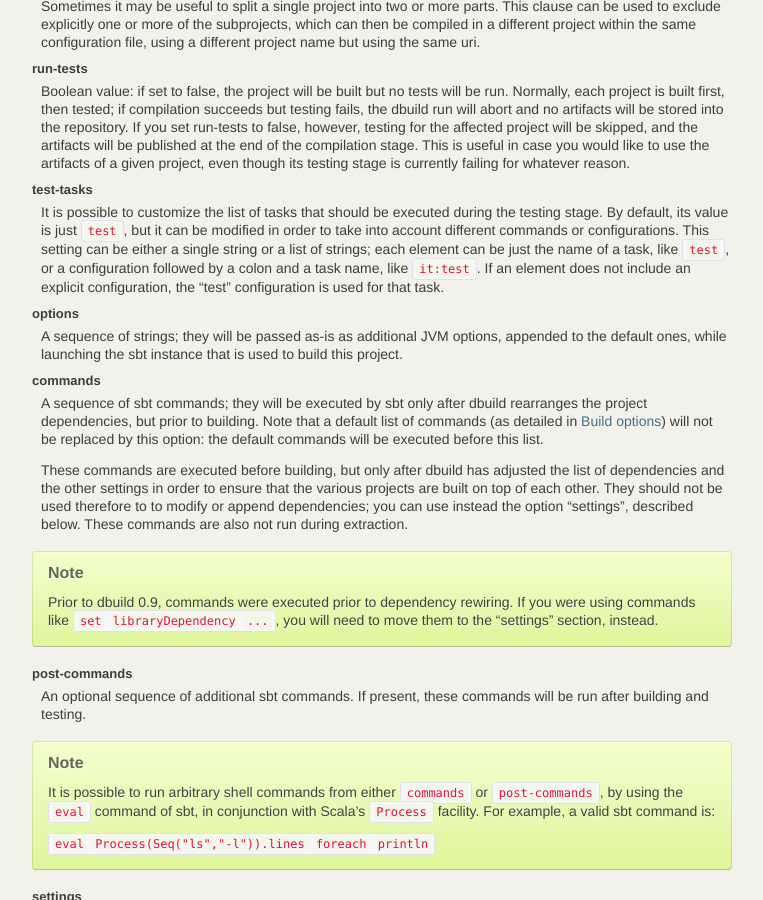
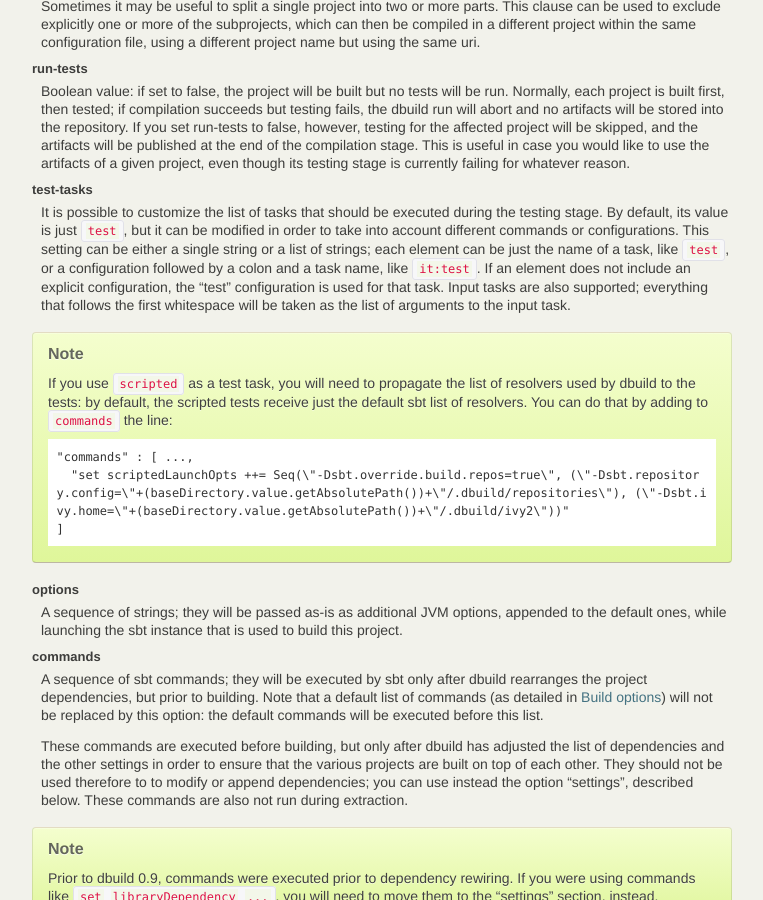
Before and after one commit to lightbend-labs/dbuild, a Sphinx documentation site: the page built from docs/src/sphinx/dbuild.rst, in a window 1280 px wide and 900 px high, scrolled down 5565 px. Shown: the whole window, without its empty margins (138-901 px from the left). Built offline with Sphinx 7.4.7, drawn with Linux system fonts in a browser that asks for light colours; the version number could not be read and is left out.

Commit message:
Add support for input tasks, used as tests
Input tasks support allows `scripted` to be invoked as a test step.

```diff
--- a/docs/src/sphinx/dbuild.rst
+++ b/docs/src/sphinx/dbuild.rst
@@ -386,6 +386,20 @@ test-tasks
   name of a task, like ``test``, or a configuration followed by a colon and a task
   name, like ``it:test``. If an element does not include an explicit configuration,
   the "test" configuration is used for that task.
+  Input tasks are also supported; everything that follows the first whitespace will be taken
+  as the list of arguments to the input task.
+
+.. note::
+  If you use ``scripted`` as a test task, you will need to propagate the list of
+  resolvers used by dbuild to the tests: by default, the scripted tests receive
+  just the default sbt list of resolvers. You can do that by adding to ``commands``
+  the line:
+
+  .. code-block:: text
+
+    "commands" : [ ...,
+      "set scriptedLaunchOpts ++= Seq(\"-Dsbt.override.build.repos=true\", (\"-Dsbt.repository.config=\"+(baseDirectory.value.getAbsolutePath())+\"/.dbuild/repositories\"), (\"-Dsbt.ivy.home=\"+(baseDirectory.value.getAbsolutePath())+\"/.dbuild/ivy2\"))"
+    ]
 
 options
   A sequence of strings; they will be passed as-is as additional JVM options,
```
Also changed, not shown: 1 other file.
